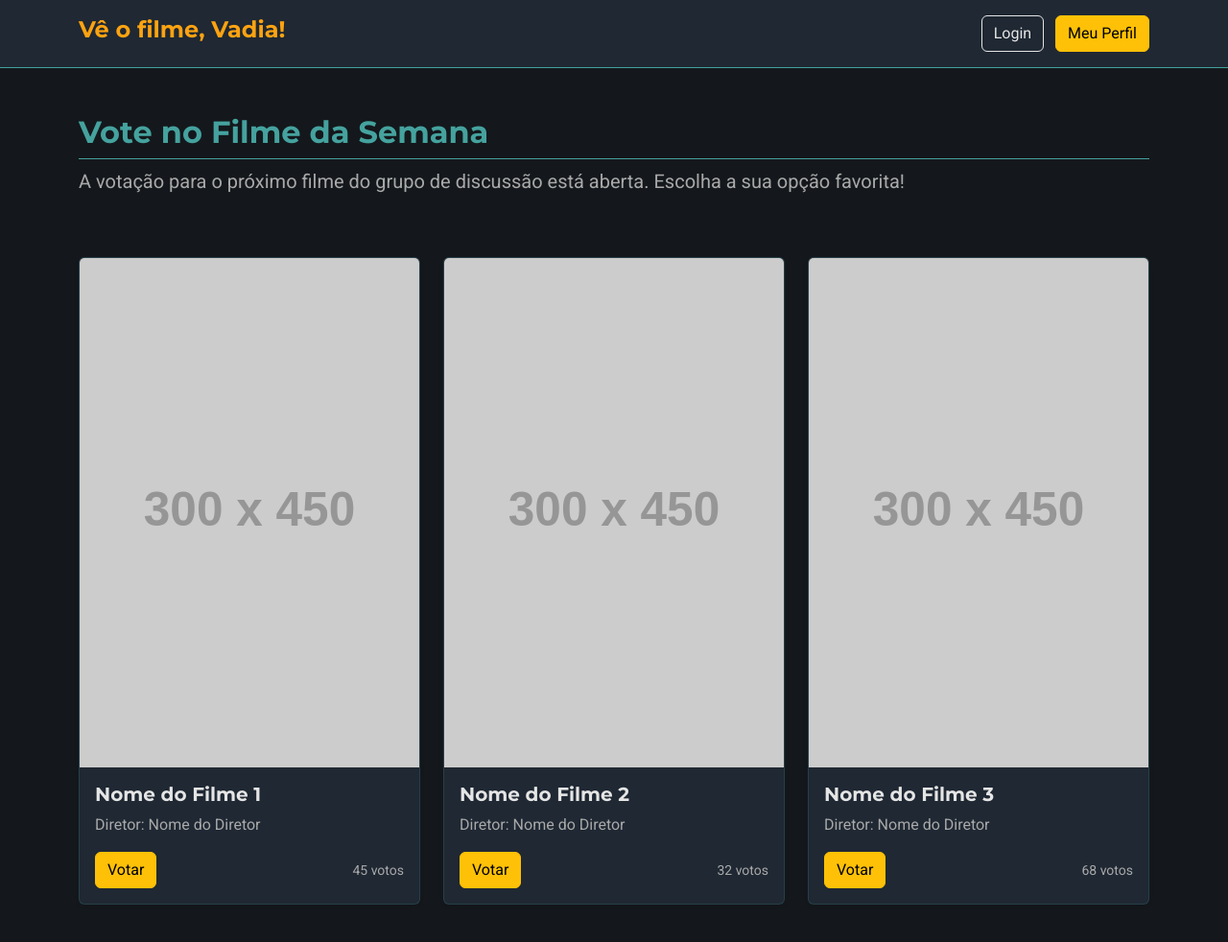
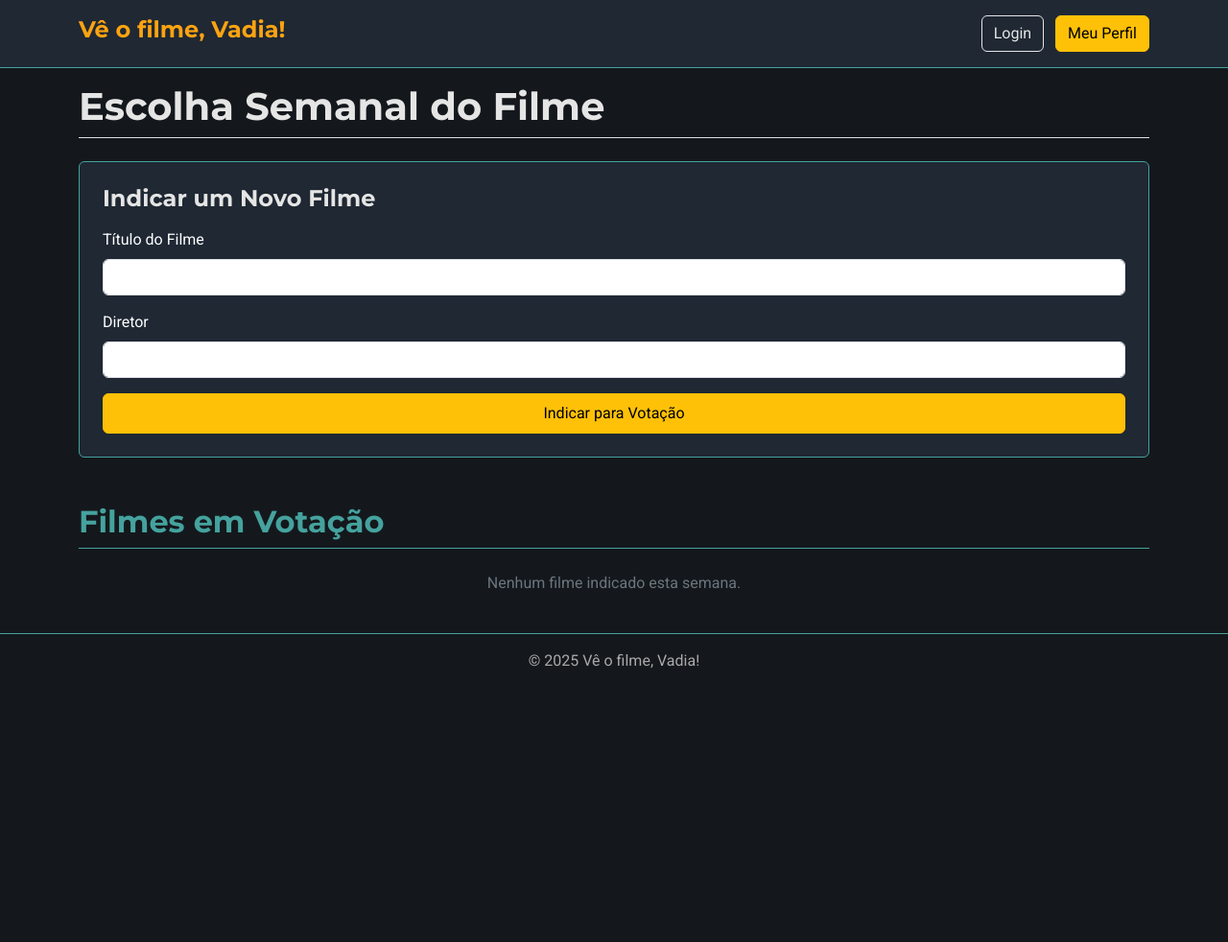
Before and after one commit to Famoveover/V-oFilmeVadia-, a plain HTML site: page pages/choose.html in a window 1280 px wide. Shown: the whole page at 96% size. After the commit the page ends 800 px from the top, so only its background shows below. Drawn offline with nearby package versions, Linux system fonts and the light colour scheme; placeholder pictures from the web are drawn by us.

Commit message:
Update choose.html

```diff
--- a/pages/choose.html
+++ b/pages/choose.html
@@ -3,7 +3,7 @@
 <head>
     <meta charset="UTF-8">
     <meta name="viewport" content="width=device-width, initial-scale=1.0">
-    <title>Escolha o Filme da Semana - Vê o filme, Vadia!</title>
+    <title>Escolha Semanal - Vê o filme, Vadia!</title>
 
     <link href="https://cdn.jsdelivr.net/npm/bootstrap@5.3.3/dist/css/bootstrap.min.css" rel="stylesheet" integrity="sha384-QWTKZyjpPEjISv5WaRU9OFeRpok6YctnYmDr5pNlyT2bRjXh0JMhjY6hW+ALEwIH" crossorigin="anonymous">
 
@@ -17,8 +17,10 @@
                 <a href="../index.html" class="d-flex align-items-center mb-2 mb-lg-0 text-white text-decoration-none">
                     <h1 class="fs-4">Vê o filme, Vadia!</h1>
                 </a>
+
                 <ul class="nav col-12 col-lg-auto me-lg-auto mb-2 justify-content-center mb-md-0">
                     </ul>
+
                 <div class="text-end">
                     <a href="./login.html" class="btn btn-outline-light me-2">Login</a>
                     <a href="./profile.html" class="btn btn-warning">Meu Perfil</a>
@@ -27,48 +29,39 @@
         </div>
     </header>
 
-    <main class="container my-5">
+    <main class="container">
+        <h1 class="pb-2 border-bottom mb-4">Escolha Semanal do Filme</h1>
 
-        <section class="mb-5">
-            <h2 class="pb-2 border-bottom">Vote no Filme da Semana</h2>
-            <p class="lead text-muted">A votação para o próximo filme do grupo de discussão está aberta. Escolha a sua opção favorita!</p>
+        <section class="mb-5 p-4 bg-body-secondary rounded">
+            <h2 class="h4">Indicar um Novo Filme</h2>
+            <form id="nominationForm" class="mt-3">
+                <div class="mb-3">
+                    <label for="movieTitleInput" class="form-label text-white">Título do Filme</label>
+                    <input type="text" class="form-control" id="movieTitleInput" required>
+                </div>
+                <div class="mb-3">
+                    <label for="movieDirectorInput" class="form-label text-white">Diretor</label>
+                    <input type="text" class="form-control" id="movieDirectorInput" required>
+                </div>
+                <button type="submit" class="btn btn-warning w-100 py-2">Indicar para Votação</button>
+            </form>
+        </section>
 
-            <div class="row g-4 py-5 row-cols-1 row-cols-md-2 row-cols-lg-3">
-                <div class="col">
-                    <div class="card shadow-sm w-100">
-                        <img src="https://via.placeholder.com/300x450.png?text=Pôster+do+Filme+1" class="card-img-top" alt="Pôster do Filme 1">
-                        <div class="card-body">
-                            <h5 class="card-title">Nome do Filme 1</h5>
-                            <p class="card-text">Diretor: Nome do Diretor</p>
-                            <div class="d-flex justify-content-between align-items-center">
-                                <button type="button" class="btn btn-warning">Votar</button>
-                                <small class="text-muted">45 votos</small>
-                            </div>
-                        </div>
-                    </div>
-                </div>
-                <div class="col">
-                    <div class="card shadow-sm w-100">
-                        <img src="https://via.placeholder.com/300x450.png?text=Pôster+do+Filme+2" class="card-img-top" alt="Pôster do Filme 2">
-                        <div class="card-body">
-                            <h5 class="card-title">Nome do Filme 2</h5>
-                            <p class="card-text">Diretor: Nome do Diretor</p>
-                            <div class="d-flex justify-content-between align-items-center">
-                                <button type="button" class="btn btn-warning">Votar</button>
-                                <small class="text-muted">32 votos</small>
-                            </div>
-                        </div>
-                    </div>
-                </div>
-                <div class="col">
-                    <div class="card shadow-sm w-100">
-                        <img src="https://via.placeholder.com/300x450.png?text=Pôster+do+Filme+3" class="card-img-top" alt="Pôster do Filme 3">
-                        <div class="card-body">
-                            <h5 class="card-title">Nome do Filme 3</h5>
-                            <p class="card-text">Diretor: Nome do Diretor</p>
-                            <div class="d-flex justify-content-between align-items-center">
-                                <button type="button" class="btn btn-warning">Votar</button>
-                                <small class="text-muted">68 votos</small>
-                            </div>
-                        </div>
-                    </div>
+        <section>
+            <h2 class="pb-2 border-bottom">Filmes em Votação</h2>
+
+            <div id="nominationList" class="list-group w-auto mt-4">
+                <p class="text-center text-secondary" id="loadingMessage">Nenhum filme indicado esta semana.</p>
+            </div>
+        </section>
+
+    </main>
+
+    <footer class="py-3 my-4">
+        <p class="text-center text-muted">© 2025 Vê o filme, Vadia!</p>
+    </footer>
+
+    <script src="https://cdn.jsdelivr.net/npm/bootstrap@5.3.3/dist/js/bootstrap.bundle.min.js" integrity="sha384-YvpcrYf0tY3lHB60NNkmXc5s9fDVZLESaAA55NDzOxhy9GkcIdslK1eN7N6jIeHz" crossorigin="anonymous"></script>
+    <script src="../js/choose.js"></script>
+</body>
+</html>
```
